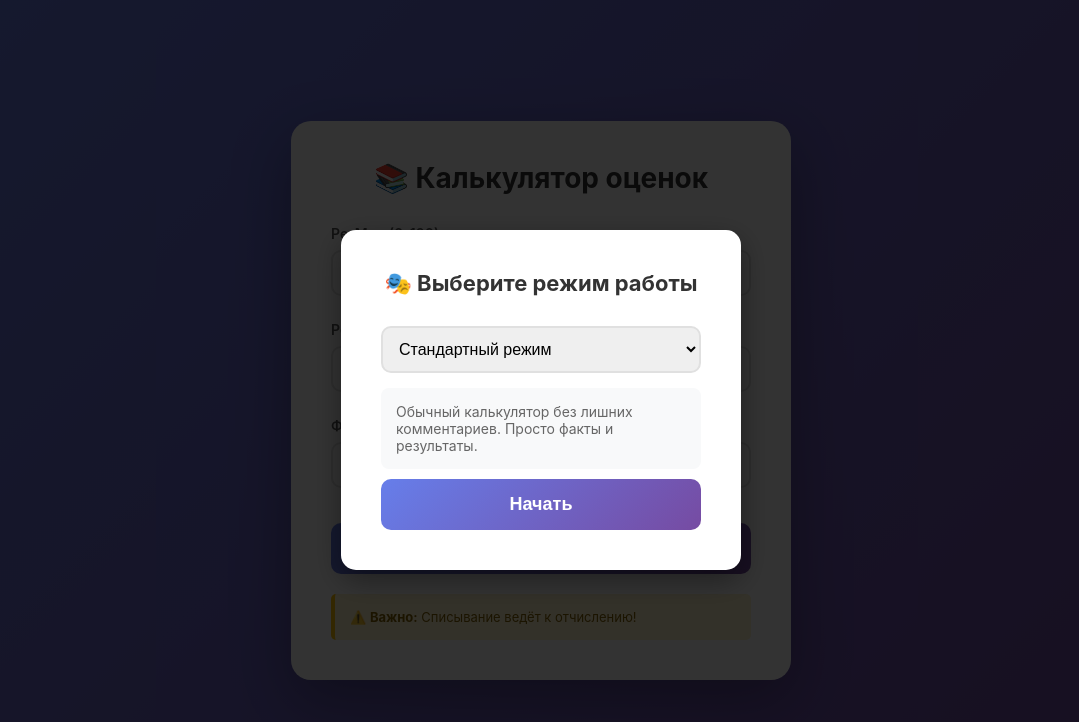
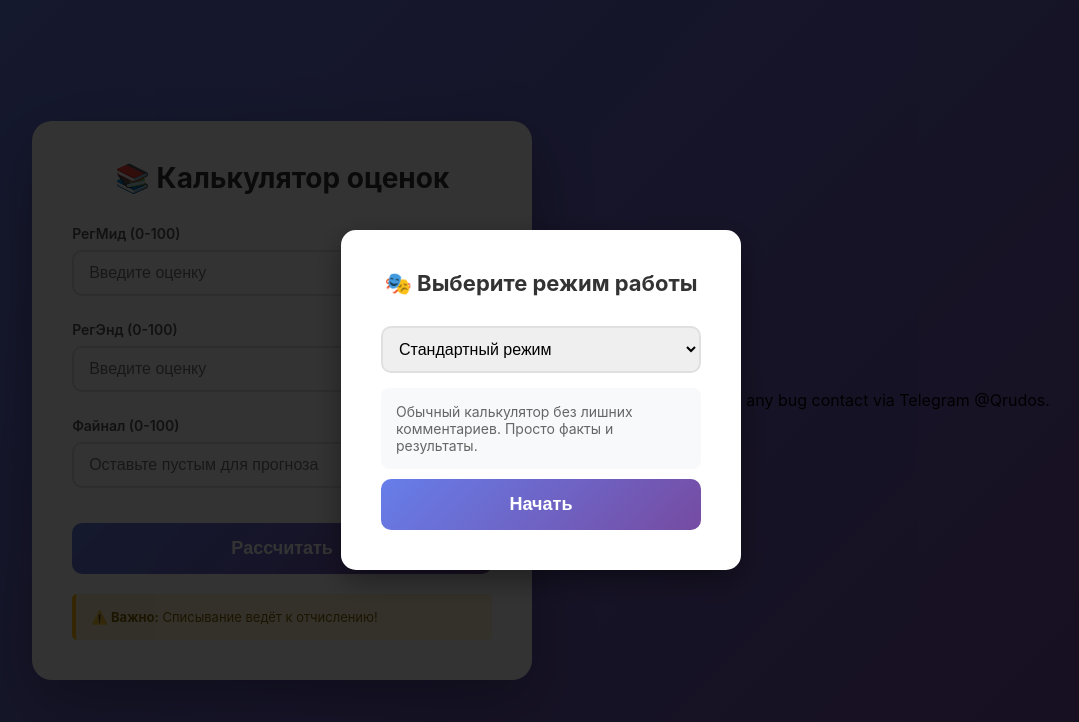
Before and after one commit to Diasb4/Calculator, a plain HTML site: page index.html in a window 1280 px wide. Shown: the whole page, without its empty margins (99-1178 px from the left). Drawn offline with Linux system fonts and the light colour scheme.

Commit message:
Added footer and contact info

```diff
--- a/index.html
+++ b/index.html
@@ -60,6 +60,12 @@
         <div id="result" class="result"></div>
     </div>
     <script src="commands.js"></script>
+
+    <footer class="mt-auto text-center py-1 my-footer">
+        <div class="container-fluid">
+            <p>&copy; 2025 Not_404. In case of any bug contact via Telegram @Qrudos.</p>
+        </div>
+    </footer>
 </body>
 
 </html>
```
